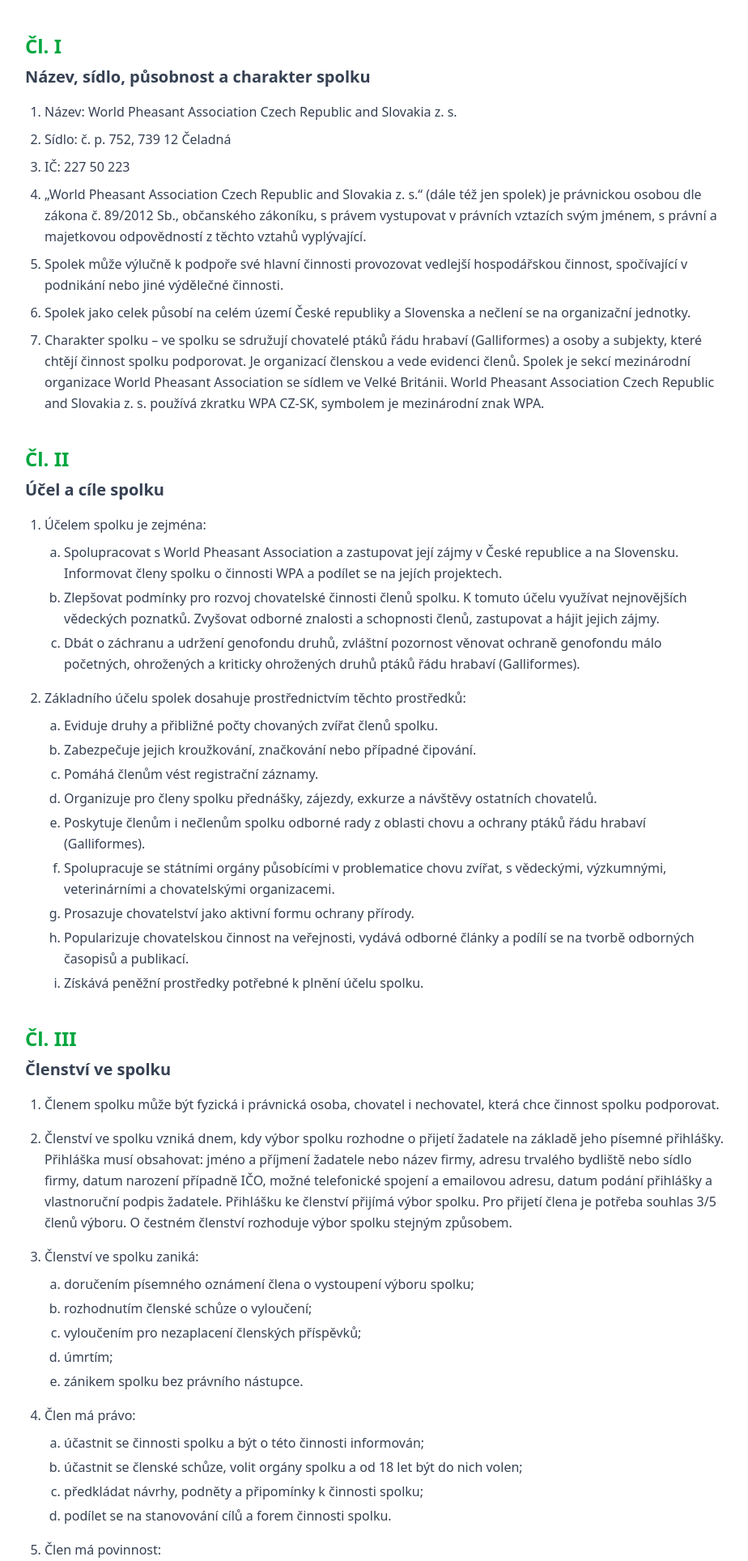
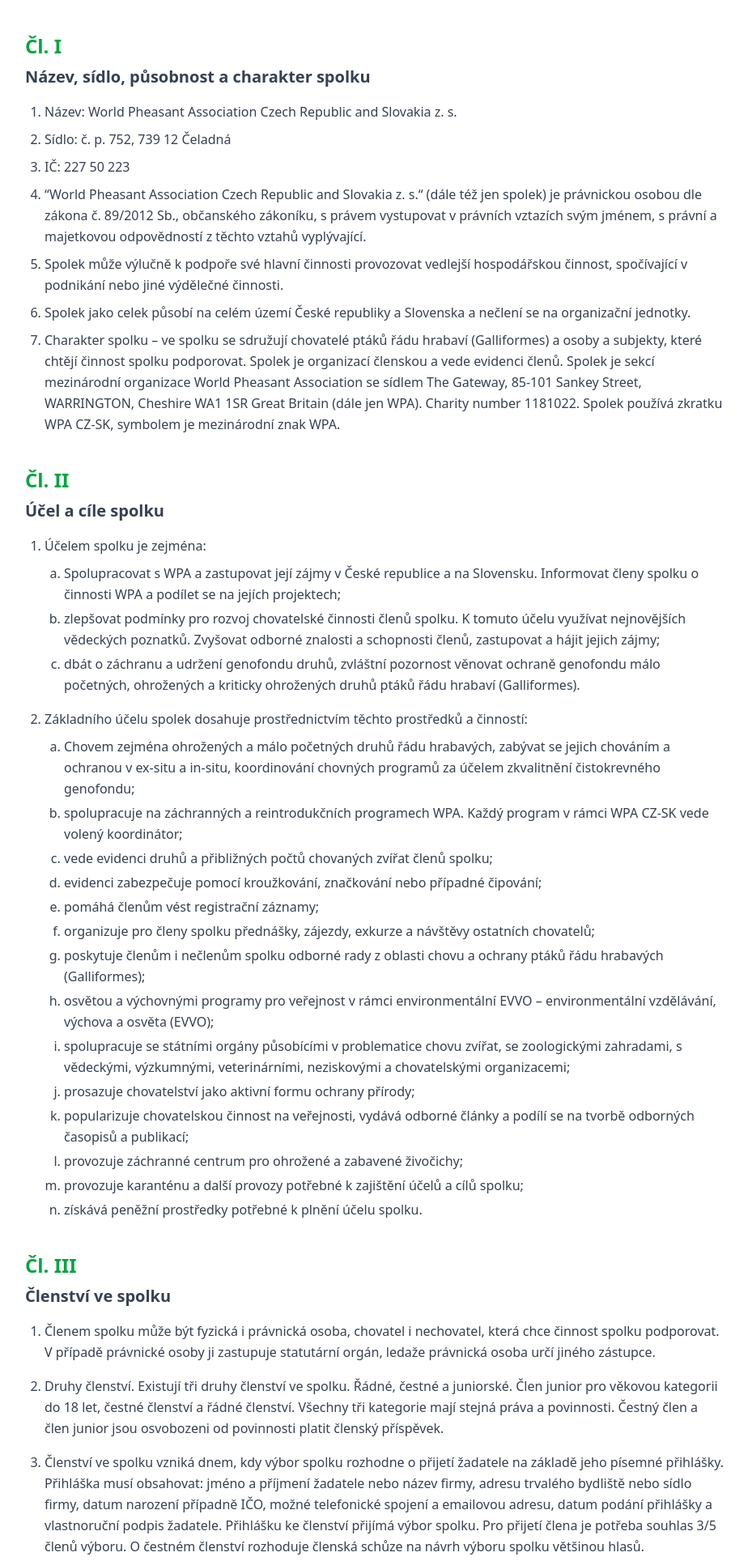
Before and after one commit to matus-kocik/wpa-cz-sk, a Django app: page /stanovy/ in a window 1280 px wide. Shown: the part 716-2644 px from the top of the page at 81% size, without its empty margins (177-1101 px from the left). Run offline with Django 5.2, Linux system fonts and the light colour scheme; style sheets or scripts are compiled from the project's sources; some libraries are stand-ins or nearby versions.

Commit message:
update statutes

```diff
--- a/templates/statutes.html
+++ b/templates/statutes.html
@@ -5,8 +5,7 @@
   <div class="max-w-4xl mx-auto px-4 text-gray-700 leading-relaxed">
 
     <h1 class="text-3xl font-bold text-green-700 mb-6">
-      Stanovy spolku „World Pheasant Association
-Czech Republic and Slovakia z. s.“
+      Stanovy spolku „World Pheasant Association Czech Republic and Slovakia z. s.“
     </h1>
 
     <div class="mb-8">
@@ -25,25 +24,15 @@ Czech Republic and Slovakia z. s.“
       <li>Název: World Pheasant Association Czech Republic and Slovakia z. s.</li>
       <li>Sídlo: č. p. 752, 739 12 Čeladná</li>
       <li>IČ: 227 50 223</li>
+      <li>“World Pheasant Association Czech Republic and Slovakia z. s.“ (dále též jen spolek) je právnickou osobou dle zákona č. 89/2012 Sb., občanského zákoníku, s právem vystupovat v právních vztazích svým jménem, s právní a majetkovou odpovědností z těchto vztahů vyplývající.</li>
+      <li>Spolek může výlučně k podpoře své hlavní činnosti provozovat vedlejší hospodářskou činnost, spočívající v podnikání nebo jiné výdělečné činnosti.</li>
+      <li>Spolek jako celek působí na celém území České republiky a Slovenska a nečlení se na organizační jednotky.</li>
       <li>
-        „World Pheasant Association Czech Republic and Slovakia z. s.“ (dále též jen spolek) je
-        právnickou osobou dle zákona č. 89/2012 Sb., občanského zákoníku, s právem vystupovat
-        v právních vztazích svým jménem, s právní a majetkovou odpovědností z těchto vztahů vyplývající.
-      </li>
-      <li>
-        Spolek může výlučně k podpoře své hlavní činnosti provozovat vedlejší hospodářskou činnost,
-        spočívající v podnikání nebo jiné výdělečné činnosti.
-      </li>
-      <li>
-        Spolek jako celek působí na celém území České republiky a Slovenska a nečlení se na
-        organizační jednotky.
-      </li>
-      <li>
-        Charakter spolku – ve spolku se sdružují chovatelé ptáků řádu hrabaví (Galliformes) a osoby a
-        subjekty, které chtějí činnost spolku podporovat. Je organizací členskou a vede evidenci členů.
-        Spolek je sekcí mezinárodní organizace World Pheasant Association se sídlem ve Velké Británii.
-        World Pheasant Association Czech Republic and Slovakia z. s. používá zkratku WPA CZ-SK,
-        symbolem je mezinárodní znak WPA.
+        Charakter spolku – ve spolku se sdružují chovatelé ptáků řádu hrabaví (Galliformes) a osoby a subjekty,
+        které chtějí činnost spolku podporovat. Spolek je organizací členskou a vede evidenci členů.
+        Spolek je sekcí mezinárodní organizace World Pheasant Association se sídlem The Gateway,
+        85-101 Sankey Street, WARRINGTON, Cheshire WA1 1SR Great Britain (dále jen WPA).
+        Charity number 1181022. Spolek používá zkratku WPA CZ-SK, symbolem je mezinárodní znak WPA.
       </li>
     </ol>
 
@@ -53,44 +42,30 @@ Czech Republic and Slovakia z. s.“
     <ol class="list-decimal pl-6 space-y-4">
       <li>
         Účelem spolku je zejména:
-        <ol type="a" class="list-[lower-alpha] pl-6 mt-2 space-y-1">
-          <li>
-            Spolupracovat s World Pheasant Association a zastupovat její zájmy v České republice a na
-            Slovensku. Informovat členy spolku o činnosti WPA a podílet se na jejích projektech.
-          </li>
-          <li>
-            Zlepšovat podmínky pro rozvoj chovatelské činnosti členů spolku. K tomuto účelu využívat
-            nejnovějších vědeckých poznatků. Zvyšovat odborné znalosti a schopnosti členů, zastupovat a hájit
-            jejich zájmy.
-          </li>
-          <li>
-            Dbát o záchranu a udržení genofondu druhů, zvláštní pozornost věnovat ochraně genofondu málo
-            početných, ohrožených a kriticky ohrožených druhů ptáků řádu hrabaví (Galliformes).
-          </li>
+        <ol class="list-[lower-alpha] pl-6 mt-2 space-y-1">
+          <li>Spolupracovat s WPA a zastupovat její zájmy v České republice a na Slovensku. Informovat členy spolku o činnosti WPA a podílet se na jejích projektech;</li>
+          <li>zlepšovat podmínky pro rozvoj chovatelské činnosti členů spolku. K tomuto účelu využívat nejnovějších vědeckých poznatků. Zvyšovat odborné znalosti a schopnosti členů, zastupovat a hájit jejich zájmy;</li>
+          <li>dbát o záchranu a udržení genofondu druhů, zvláštní pozornost věnovat ochraně genofondu málo početných, ohrožených a kriticky ohrožených druhů ptáků řádu hrabaví (Galliformes).</li>
         </ol>
       </li>
 
       <li>
-        Základního účelu spolek dosahuje prostřednictvím těchto prostředků:
-        <ol type="a" class="list-[lower-alpha] pl-6 mt-2 space-y-1">
-          <li>Eviduje druhy a přibližné počty chovaných zvířat členů spolku.</li>
-          <li>Zabezpečuje jejich kroužkování, značkování nebo případné čipování.</li>
-          <li>Pomáhá členům vést registrační záznamy.</li>
-          <li>Organizuje pro členy spolku přednášky, zájezdy, exkurze a návštěvy ostatních chovatelů.</li>
-          <li>
-            Poskytuje členům i nečlenům spolku odborné rady z oblasti chovu a ochrany ptáků řádu hrabaví
-            (Galliformes).
-          </li>
-          <li>
-            Spolupracuje se státními orgány působícími v problematice chovu zvířat, s vědeckými,
-            výzkumnými, veterinárními a chovatelskými organizacemi.
-          </li>
-          <li>Prosazuje chovatelství jako aktivní formu ochrany přírody.</li>
-          <li>
-            Popularizuje chovatelskou činnost na veřejnosti, vydává odborné články a podílí se na tvorbě
-            odborných časopisů a publikací.
-          </li>
-          <li>Získává peněžní prostředky potřebné k plnění účelu spolku.</li>
+        Základního účelu spolek dosahuje prostřednictvím těchto prostředků a činností:
+        <ol class="list-[lower-alpha] pl-6 mt-2 space-y-1">
+          <li>Chovem zejména ohrožených a málo početných druhů řádu hrabavých, zabývat se jejich chováním a ochranou v ex-situ a in-situ, koordinování chovných programů za účelem zkvalitnění čistokrevného genofondu;</li>
+          <li>spolupracuje na záchranných a reintrodukčních programech WPA. Každý program v rámci WPA CZ-SK vede volený koordinátor;</li>
+          <li>vede evidenci druhů a přibližných počtů chovaných zvířat členů spolku;</li>
+          <li>evidenci zabezpečuje pomocí kroužkování, značkování nebo případné čipování;</li>
+          <li>pomáhá členům vést registrační záznamy;</li>
+          <li>organizuje pro členy spolku přednášky, zájezdy, exkurze a návštěvy ostatních chovatelů;</li>
+          <li>poskytuje členům i nečlenům spolku odborné rady z oblasti chovu a ochrany ptáků řádu hrabavých (Galliformes);</li>
+          <li>osvětou a výchovnými programy pro veřejnost v rámci environmentální EVVO – environmentální vzdělávání, výchova a osvěta (EVVO);</li>
+          <li>spolupracuje se státními orgány působícími v problematice chovu zvířat, se zoologickými zahradami, s vědeckými, výzkumnými, veterinárními, neziskovými a chovatelskými organizacemi;</li>
+          <li>prosazuje chovatelství jako aktivní formu ochrany přírody;</li>
+          <li>popularizuje chovatelskou činnost na veřejnosti, vydává odborné články a podílí se na tvorbě odborných časopisů a publikací;</li>
+          <li>provozuje záchranné centrum pro ohrožené a zabavené živočichy;</li>
+          <li>provozuje karanténu a další provozy potřebné k zajištění účelů a cílů spolku;</li>
+          <li>získává peněžní prostředky potřebné k plnění účelu spolku.</li>
         </ol>
       </li>
     </ol>
@@ -99,31 +74,23 @@ Czech Republic and Slovakia z. s.“
     <h3 class="text-xl font-semibold mb-4">Členství ve spolku</h3>
 
     <ol class="list-decimal pl-6 space-y-4">
-      <li>
-        Členem spolku může být fyzická i právnická osoba, chovatel i nechovatel, která chce činnost
-        spolku podporovat.
-      </li>
-      <li>
-        Členství ve spolku vzniká dnem, kdy výbor spolku rozhodne o přijetí žadatele na základě jeho
-        písemné přihlášky. Přihláška musí obsahovat: jméno a příjmení žadatele nebo název firmy, adresu
-        trvalého bydliště nebo sídlo firmy, datum narození případně IČO, možné telefonické spojení a
-        emailovou adresu, datum podání přihlášky a vlastnoruční podpis žadatele. Přihlášku ke členství
-        přijímá výbor spolku. Pro přijetí člena je potřeba souhlas 3/5 členů výboru. O čestném členství
-        rozhoduje výbor spolku stejným způsobem.
-      </li>
+      <li>Členem spolku může být fyzická i právnická osoba, chovatel i nechovatel, která chce činnost spolku podporovat. V případě právnické osoby ji zastupuje statutární orgán, ledaže právnická osoba určí jiného zástupce.</li>
+      <li>Druhy členství. Existují tři druhy členství ve spolku. Řádné, čestné a juniorské. Člen junior pro věkovou kategorii do 18 let, čestné členství a řádné členství. Všechny tři kategorie mají stejná práva a povinnosti. Čestný člen a člen junior jsou osvobozeni od povinnosti platit členský příspěvek.</li>
+      <li>Členství ve spolku vzniká dnem, kdy výbor spolku rozhodne o přijetí žadatele na základě jeho písemné přihlášky. Přihláška musí obsahovat: jméno a příjmení žadatele nebo název firmy, adresu trvalého bydliště nebo sídlo firmy, datum narození případně IČO, možné telefonické spojení a emailovou adresu, datum podání přihlášky a vlastnoruční podpis žadatele. Přihlášku ke členství přijímá výbor spolku. Pro přijetí člena je potřeba souhlas 3/5 členů výboru. O čestném členství rozhoduje členská schůze na návrh výboru spolku většinou hlasů.</li>
       <li>
         Členství ve spolku zaniká:
-        <ol type="a" class="list-[lower-alpha] pl-6 mt-2 space-y-1">
+        <ol class="list-[lower-alpha] pl-6 mt-2 space-y-1">
           <li>doručením písemného oznámení člena o vystoupení výboru spolku;</li>
           <li>rozhodnutím členské schůze o vyloučení;</li>
           <li>vyloučením pro nezaplacení členských příspěvků;</li>
-          <li>úmrtím;</li>
+          <li>úmrtím nebo zrušením právnické osoby;</li>
           <li>zánikem spolku bez právního nástupce.</li>
         </ol>
       </li>
+      <li>Seznam členů. Spolek vede seznam členů. Zápisy a výmazy v seznamu členů vede pověřený člen výboru. Seznam obsahuje stejná data, která člen poskytl v přihlášce do spolku. Seznam členů je neveřejný a nebude zpřístupněn.</li>
       <li>
         Člen má právo:
-        <ol type="a" class="list-[lower-alpha] pl-6 mt-2 space-y-1">
+        <ol class="list-[lower-alpha] pl-6 mt-2 space-y-1">
           <li>účastnit se činnosti spolku a být o této činnosti informován;</li>
           <li>účastnit se členské schůze, volit orgány spolku a od 18 let být do nich volen;</li>
           <li>předkládat návrhy, podněty a připomínky k činnosti spolku;</li>
@@ -132,17 +99,23 @@ Czech Republic and Slovakia z. s.“
       </li>
       <li>
         Člen má povinnost:
-        <ol type="a" class="list-[lower-alpha] pl-6 mt-2 space-y-1">
+        <ol class="list-[lower-alpha] pl-6 mt-2 space-y-1">
           <li>dodržovat tyto stanovy a jednat v souladu s cíli spolku;</li>
           <li>sdělovat výboru spolku změny údajů uvedených v přihlášce;</li>
-          <li>platit členské příspěvky (čestní členové členské příspěvky neplatí).</li>
+          <li>platit členské příspěvky (členové junioři a čestní členové členské příspěvky neplatí).</li>
         </ol>
       </li>
       <li>
-        Členské příspěvky jsou stanoveny ve výši 500,- Kč za rok, pokud členská schůze nerozhodne
-        jinak. Výši členských příspěvků stanovuje členská schůze. Čestní členové členské příspěvky
-        neplatí.
+        Koordinátor projektu má povinnost:
+        <ol class="list-[lower-alpha] pl-6 mt-2 space-y-1">
+          <li>koordinovat projekt ve prospěch zájmů WPACZ-SK;</li>
+          <li>vést záznam o chovaných a odchovaných jedincích a sdílet informace se zahraničními koordinátory;</li>
+          <li>být nápomocen při získání, párování či odbytu chovaných zvířat;</li>
+          <li>informovat členy o dění v rámci projektu;</li>
+          <li>spolupracovat s mezinárodními koordinátory.</li>
+        </ol>
       </li>
+      <li>Členské příspěvky jsou stanoveny ve výši 500,- Kč / 21,00 € za rok. O změně výše členských příspěvků rozhoduje členská schůze. Splatnost členského příspěvku je do 31. března běžného roku. Splatnost členského příspěvku členů přijatých během roku je 30 dnů od oznámení o přijetí za člena spolku.</li>
     </ol>
 
     <h2 class="text-2xl font-semibold text-green-600 mt-10 mb-2">Čl. IV</h2>
@@ -151,82 +124,44 @@ Czech Republic and Slovakia z. s.“
     <ol class="list-decimal pl-6 space-y-4">
       <li>
         Orgány spolku jsou:
-        <ol type="a" class="list-[lower-alpha] pl-6 mt-2 space-y-1">
+        <ol class="list-[lower-alpha] pl-6 mt-2 space-y-1">
           <li>Členská schůze, jako orgán nejvyšší;</li>
           <li>Výbor, jako kolektivní statutární orgán.</li>
         </ol>
       </li>
-      <li>
-        Nejvyšším orgánem spolku je členská schůze, která se schází nejméně jednou ročně.
-      </li>
+      <li>Nejvyšším orgánem spolku je členská schůze, která se schází nejméně jednou ročně.</li>
       <li>
         Členská schůze rozhoduje zejména v těchto věcech:
-        <ol type="a" class="list-[lower-alpha] pl-6 mt-2 space-y-1">
+        <ol class="list-[lower-alpha] pl-6 mt-2 space-y-1">
           <li>schvaluje změny stanov;</li>
           <li>volí a odvolává výbor spolku;</li>
-          <li>schvaluje zprávu o činnosti spolku, zprávu o hospodaření za předcházející období;</li>
-          <li>určuje koncepci činnosti spolku na další období;</li>
+          <li>volí koordinátory projektů;</li>
+          <li>schvaluje zprávu o činnosti spolku a zprávu o hospodaření;</li>
+          <li>určuje koncepci činnosti spolku;</li>
           <li>stanovuje výši členských příspěvků;</li>
-          <li>schvaluje rozpočet spolku na příští období;</li>
-          <li>rozhoduje o vyloučení člena spolku;</li>
+          <li>schvaluje rozpočet spolku;</li>
+          <li>rozhoduje o vyloučení člena;</li>
           <li>rozhoduje o zániku spolku.</li>
         </ol>
       </li>
-      <li>
-        Zasedání členské schůze svolává výbor spolku. Členská schůze je usnášeníschopná, jestliže je
-        přítomna nadpoloviční většina členů. Není-li členská schůze schopna se usnášet, svolá výbor
-        spolku náhradní členskou schůzi do dvou měsíců ode dne původního konání, tato opakovaná je
-        usnášeníschopná pokud se zúčastní minimálně 5 členů.
-      </li>
-      <li>Členská schůze přijímá rozhodnutí nadpoloviční většinou hlasů.</li>
+      <li>Zasedání členské schůze svolává výbor spolku. Členská schůze je usnášeníschopná, jestliže je přítomna nadpoloviční většina členů.</li>
       <li>Činnost spolku mezi členskými schůzemi řídí výbor.</li>
       <li>Výbor je kolektivním statutárním orgánem spolku, který má pět členů.</li>
-      <li>
-        Členem výboru může být pouze člen spolku. Funkční období členů výboru je dvouleté. Člen
-        výboru může být zvolen opakovaně.
-      </li>
-      <li>
-        Výbor volí ze svého středu předsedu, místopředsedu, jednatele, registrátora a pokladníka.
-      </li>
+      <li>Členem výboru může být pouze člen spolku. Funkční období členů výboru je 5 let.</li>
+      <li>Výbor volí ze svého středu předsedu, místopředsedu, jednatele, registrátora a pokladníka.</li>
       <li>Spolek zastupují vždy dva členové výboru současně.</li>
-      <li>
-        Členská schůze nebo hlasování se může konat i korespondenční formou. Předseda nebo jednatel
-        musí zaslat spolu s programem návrh usnesení a uvést termín pro zaslání stanovisek k tomuto
-        usnesení. V případě korespondenční volební členské schůze se volí členové výboru přímo na
-        členské schůzi. Počet přítomných členů se počítá dle zaslaných stanovisek od jednotlivých
-        členů.
-      </li>
     </ol>
 
     <h2 class="text-2xl font-semibold text-green-600 mt-10 mb-2">Čl. V</h2>
     <h3 class="text-xl font-semibold mb-4">Hospodaření spolku</h3>
 
     <ol class="list-decimal pl-6 space-y-4">
-      <li>
-        Spolek hospodaří s prostředky získanými ze členských příspěvků ve výši schválené členskou
-        schůzí a případnými dary od fyzických a právnických osob, dotacemi či získanými granty.
-        Prostředky vynakládá výhradně na úkony spojené s předmětem činnosti spolku, řádně
-        podložené účetními doklady.
-      </li>
-      <li>
-        Za hospodaření spolku odpovídá výbor. Spolek hospodaří podle ročního rozpočtu sestaveného
-        výborem a schváleného členskou schůzí.
-      </li>
-      <li>
-        Pokladník je oprávněn v rámci běžného hospodaření nakládat s majetkovými hodnotami do výše
-        5.000,- Kč v každém jednotlivém případě. Majetkové hodnoty nelze sčítat. Vedení účetnictví a
-        plnění daňových povinností zajišťuje výbor prostřednictvím třetích osob. Odměnu třetí osoby
-        za uvedenou činnost, jakož i odměnu za činnost člena výboru, určuje členská schůze.
-      </li>
-      <li>
-        S výsledky hospodaření seznamuje výbor členy spolku na výroční členské schůzi konané jednou
-        ročně.
-      </li>
-      <li>
-        V případě zániku spolku bude provedeno majetkové vypořádání. O majetkovém vypořádání
-        rozhoduje členská schůze. Nebude-li při zániku spolku tento orgán existovat, provede
-        majetkové vypořádání likvidátor určený ministerstvem.
-      </li>
+      <li>Spolek hospodaří s prostředky získanými ze členských příspěvků, darů, dotací a grantů.</li>
+      <li>Za hospodaření spolku odpovídá výbor.</li>
+      <li>Spolek vede jednoduché účetnictví.</li>
+      <li>Pokladna spolku je fyzicky u pokladníka spolku, maximální hotovost je 5000 Kč.</li>
+      <li>S výsledky hospodaření seznamuje výbor členy spolku na členské schůzi.</li>
+      <li>V případě zániku spolku rozhoduje o majetkovém vypořádání členská schůze.</li>
     </ol>
 
     <h2 class="text-2xl font-semibold text-green-600 mt-10 mb-2">Čl. VI</h2>
@@ -234,12 +169,8 @@ Czech Republic and Slovakia z. s.“
 
     <ol class="list-decimal pl-6 space-y-2">
       <li>Záležitosti neupravené těmito stanovami se řídí obecně platnými právními předpisy.</li>
-      <li>Tyto stanovy byly schváleny korespondenční formou dne 9. 4. 2016.</li>
+      <li>Tyto stanovy byly schváleny členskou schůzí dne: 12.10.2024</li>
     </ol>
-
-    <p class="mt-8 font-semibold">
-      Ing. Jiří Mrnka
-    </p>
 
   </div>
 </section>
```
Also changed, not shown: 1 other file.
